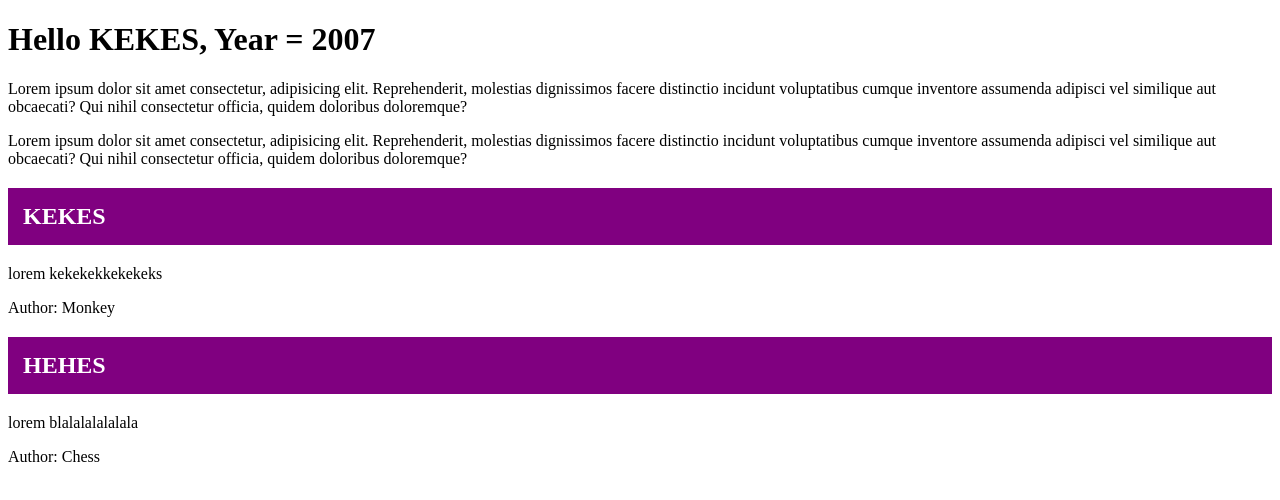
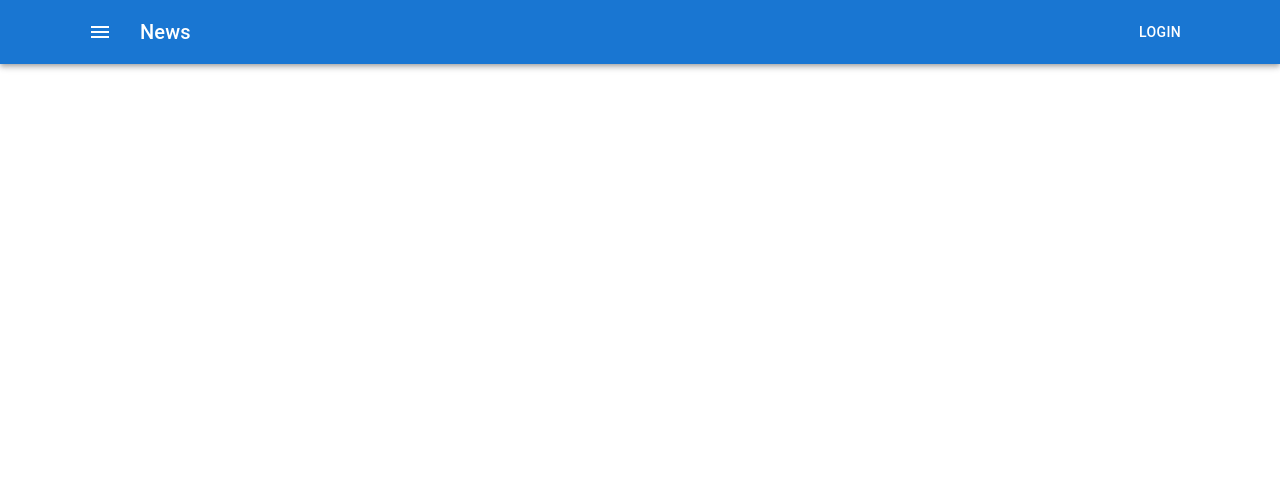
Before and after one commit to Rapan-Masta/react-fake-shop, a React (Create React App) app: page / in a window 1280 px wide. Shown: the top 500 px of the page. Built offline with nearby package versions, Linux system fonts and the light colour scheme.

Commit message:
add Header, add matirial UI

```diff
--- a/package.json
+++ b/package.json
@@ -3,6 +3,10 @@
   "version": "0.1.0",
   "private": true,
   "dependencies": {
+    "@emotion/react": "^11.11.1",
+    "@emotion/styled": "^11.11.0",
+    "@mui/icons-material": "^5.14.1",
+    "@mui/material": "^5.14.1",
     "@testing-library/jest-dom": "^5.16.5",
     "@testing-library/react": "^13.4.0",
     "@testing-library/user-event": "^13.5.0",
--- a/src/Article.module.scss
+++ /dev/null
@@ -1,9 +0,0 @@
-.article-title {
-    background-color: purple;
-    color: white;
-    padding: 15px;
-
-    &:hover {
-        background-color: green;
-    }
-}
--- a/src/Article.tsx
+++ /dev/null
@@ -1,19 +0,0 @@
-import classes from './Article.module.scss'
-
-console.log(classes)
-
-type Props = {
-    title: string
-    description: string
-    author: string
-}
-const Article = (props: Props) => {
-    return (
-        <div>
-            <h2 className={classes['article-title']}>{props.title}</h2>
-            <p>{props.description}</p>
-            <p>Author: {props.author}</p>
-        </div>
-    )
-}
-export default Article
--- a/src/Header.tsx
+++ /dev/null
@@ -1,15 +0,0 @@
-type Props = {
-    title: string
-    year: number
-}
-
-//Destructuring props
-const Header = ({ title, year }: Props) => {
-    return (
-        <h1>
-            Hello {title}, Year = {year}
-        </h1>
-    )
-}
-
-export default Header
--- /dev/null
+++ b/src/container/App/App.tsx
@@ -0,0 +1,15 @@
+import Header from '../Header/Header'
+import CssBaseline from '@mui/material/CssBaseline'
+
+type Props = {}
+
+const App = (props: Props) => {
+    return (
+        <>
+            <CssBaseline />
+            <Header />
+        </>
+    )
+}
+
+export default App
--- /dev/null
+++ b/src/container/Header/Header.tsx
@@ -0,0 +1,37 @@
+import AppBar from '@mui/material/AppBar'
+import Toolbar from '@mui/material/Toolbar'
+import Typography from '@mui/material/Typography'
+import Button from '@mui/material/Button'
+import IconButton from '@mui/material/IconButton'
+import MenuIcon from '@mui/icons-material/Menu'
+import { Container } from '@mui/material'
+
+type Props = {}
+const Header = (props: Props) => {
+    return (
+        <AppBar position="static">
+            <Container>
+                <Toolbar>
+                    <IconButton
+                        size="large"
+                        edge="start"
+                        color="inherit"
+                        aria-label="menu"
+                        sx={{ mr: 2 }}
+                    >
+                        <MenuIcon />
+                    </IconButton>
+                    <Typography
+                        variant="h6"
+                        component="div"
+                        sx={{ flexGrow: 1 }}
+                    >
+                        News
+                    </Typography>
+                    <Button color="inherit">Login</Button>
+                </Toolbar>
+            </Container>
+        </AppBar>
+    )
+}
+export default Header
--- a/src/index.tsx
+++ b/src/index.tsx
@@ -1,65 +1,11 @@
 import React from 'react'
 import ReactDOM from 'react-dom/client'
-import Header from './Header'
-import Article from './Article'
 
-// //without JSX
-// const title = React.createElement('h1', { id: 'title' }, 'Hello React')
-
-// //JSX
-// const h1 = <h1 id="title-2">Hello React.js</h1>
-
-// const contentBlock1 = (
-//     <div>
-//         <p>Text 1</p>
-//         <p>Text 2</p>
-//         <p>Text 3</p>
-//     </div>
-// )
-
-const Content = () => {
-    return (
-        <>
-            <p>
-                Lorem ipsum dolor sit amet consectetur, adipisicing elit.
-                Reprehenderit, molestias dignissimos facere distinctio incidunt
-                voluptatibus cumque inventore assumenda adipisci vel similique
-                aut obcaecati? Qui nihil consectetur officia, quidem doloribus
-                doloremque?
-            </p>
-            <p>
-                Lorem ipsum dolor sit amet consectetur, adipisicing elit.
-                Reprehenderit, molestias dignissimos facere distinctio incidunt
-                voluptatibus cumque inventore assumenda adipisci vel similique
-                aut obcaecati? Qui nihil consectetur officia, quidem doloribus
-                doloremque?
-            </p>
-        </>
-    )
-}
-
-const App = () => {
-    return (
-        <React.Fragment>
-            <Header title="KEKES" year={2007} />
-            <Content />
-        </React.Fragment>
-    )
-}
+import App from './container/App/App'
 
 const root = ReactDOM.createRoot(document.getElementById('root') as HTMLElement)
 root.render(
     <React.StrictMode>
         <App />
-        <Article
-            title="KEKES"
-            description="lorem kekekekkekekeks"
-            author="Monkey"
-        />
-        <Article
-            title="HEHES"
-            description="lorem blalalalalalala"
-            author="Chess"
-        />
     </React.StrictMode>
 )
```
Also changed, not shown: 1 other file (tests, documents, lock files or other folders).
